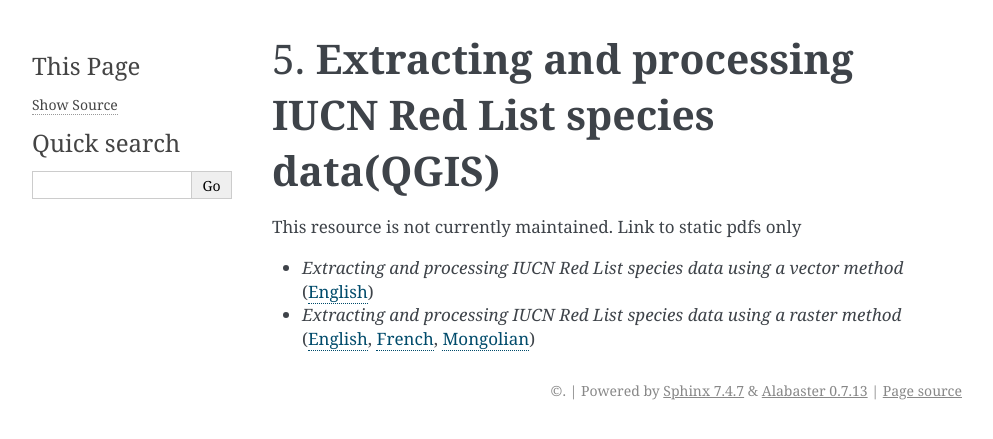
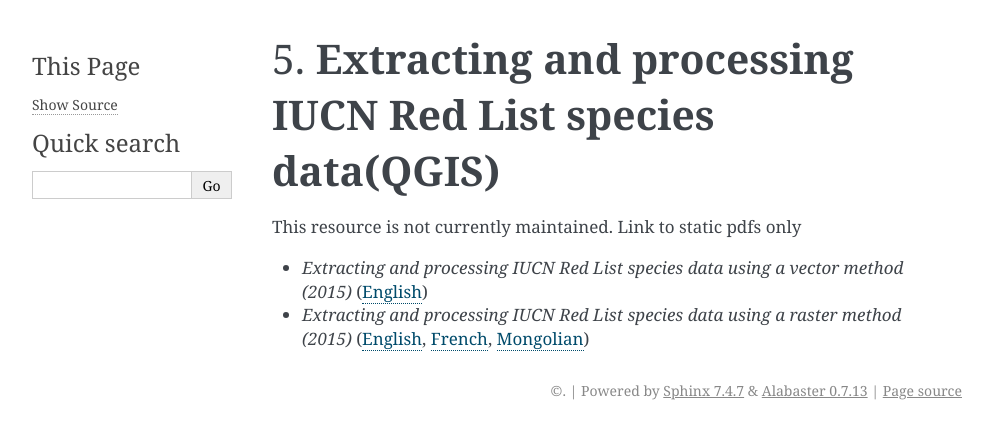
Before and after one commit to corinnar/GIS_tutorials, a Sphinx documentation site: the page built from docs/source/ProcessingIUCNRedList_QGIS.rst, in a window 1280 px wide. Shown: the top 439 px of the page, without its empty margins (148-1141 px from the left). Built offline with Sphinx 7.4.7, drawn with Linux system fonts in a browser that asks for light colours; pages that are not in the unit, such as notebooks, are missing from menus.

Commit message:
Update ProcessingIUCNRedList_QGIS.rst

```diff
--- a/docs/source/ProcessingIUCNRedList_QGIS.rst
+++ b/docs/source/ProcessingIUCNRedList_QGIS.rst
@@ -5,6 +5,6 @@
 This resource is not currently maintained. Link to static pdfs only
 
 
--  *Extracting and processing IUCN Red List species data using a vector method* (`English <https://github.com/corinnar/GIS_tutorials/blob/main/docs/source/media/materials/pdfs/4_ExtractingAndProcessingIUCNRedListSpeciesDataUsingVectorsQGIS_v1_0%20(728652)%20(1).pdf>`__)
+-  *Extracting and processing IUCN Red List species data using a vector method (2015)* (`English <https://github.com/corinnar/GIS_tutorials/blob/main/docs/source/media/materials/pdfs/4_ExtractingAndProcessingIUCNRedListSpeciesDataUsingVectorsQGIS_v1_0%20(728652)%20(1).pdf>`__)
 
--  *Extracting and processing IUCN Red List species data using a raster method* (`English <https://github.com/corinnar/GIS_tutorials/blob/main/docs/source/media/materials/pdfs/5_ExtractingAndProcessingIUCNRedListSpeciesDataUsingRastersInQGIS_v1_1_160705%20(1).pdf>`__, `French <https://github.com/corinnar/GIS_tutorials/blob/main/docs/source/media/materials/pdfs/5_ExtractingAndProcessingIUCNRedListSpeciesDataUsingRastersInQGIS_v1_1-FR_160705.pdf>`__, `Mongolian <https://github.com/corinnar/GIS_tutorials/blob/main/docs/source/media/materials/pdfs/ExtractingAndProcessingIUCNRedListSpeciesDataUsingRasterInQGIS_MN%20(237970).pdf>`__)
+-  *Extracting and processing IUCN Red List species data using a raster method (2015)* (`English <https://github.com/corinnar/GIS_tutorials/blob/main/docs/source/media/materials/pdfs/5_ExtractingAndProcessingIUCNRedListSpeciesDataUsingRastersInQGIS_v1_1_160705%20(1).pdf>`__, `French <https://github.com/corinnar/GIS_tutorials/blob/main/docs/source/media/materials/pdfs/5_ExtractingAndProcessingIUCNRedListSpeciesDataUsingRastersInQGIS_v1_1-FR_160705.pdf>`__, `Mongolian <https://github.com/corinnar/GIS_tutorials/blob/main/docs/source/media/materials/pdfs/ExtractingAndProcessingIUCNRedListSpeciesDataUsingRasterInQGIS_MN%20(237970).pdf>`__)
```
